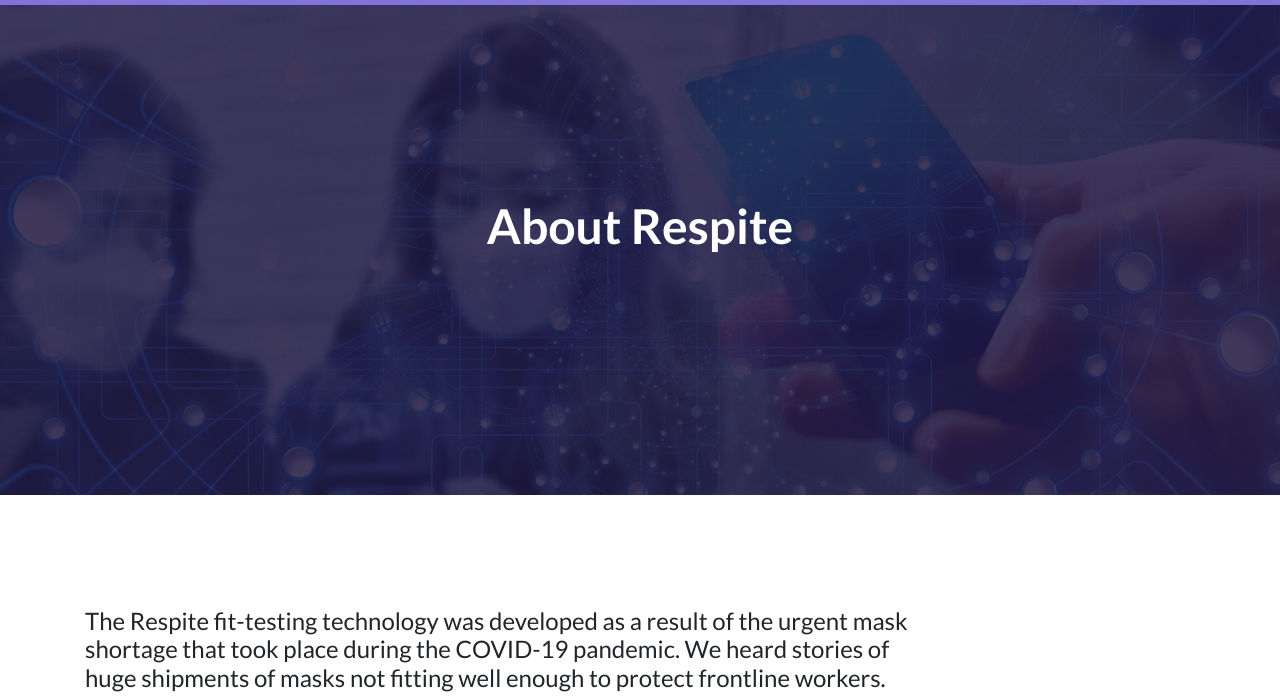
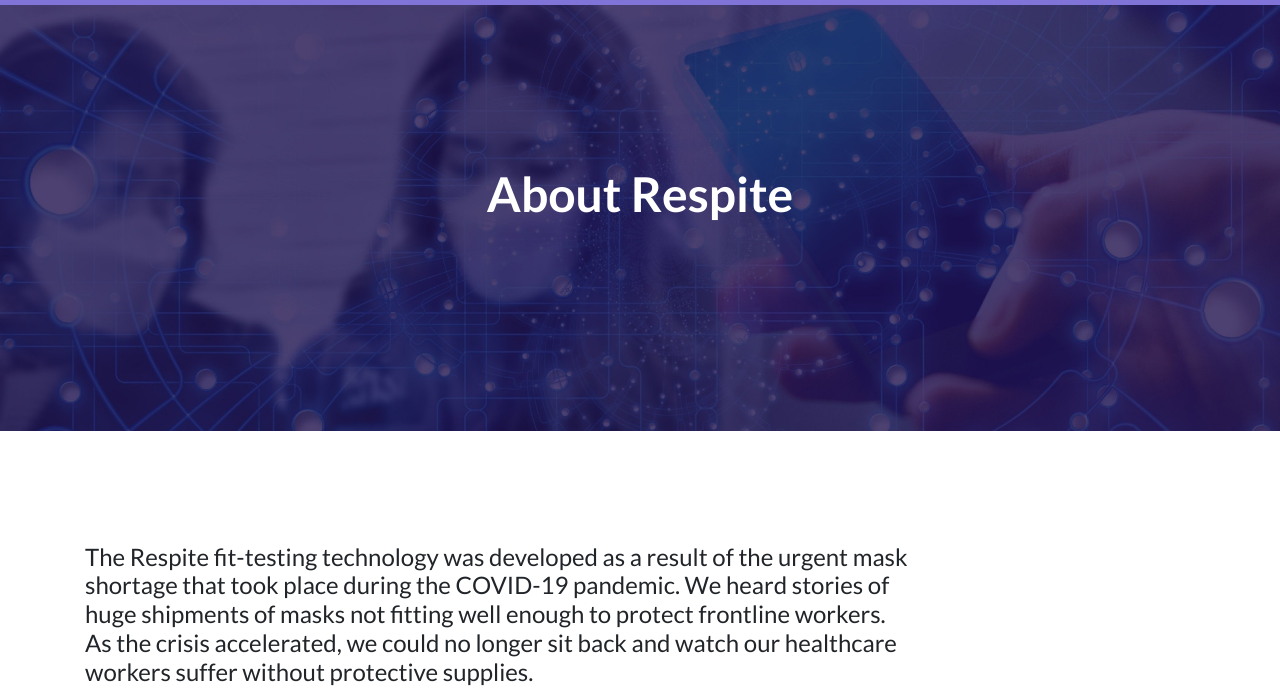
Before and after one commit to peter-novak-m/respite, a website: page about.html in a window 1280 px wide. Shown: the part 83-779 px from the top of the page. Drawn offline with Linux system fonts and the light colour scheme.

```diff
--- a/about.html
+++ b/about.html
@@ -75,6 +75,10 @@
     <header
       class="masthead text-white text-center"
       style="background-image: url('img/blank_background.jpg')"
+      padding-top:
+      2rem;
+      padding-bottom:
+      2rem;
       ;
     >
       <div class="overlay"></div>
--- a/css/landing-page.css
+++ b/css/landing-page.css
@@ -27,15 +27,7 @@
   padding-bottom: 8rem;
 }
 
-header.masthead .overlay {
-  position: absolute;
-  background-color: #212529;
-  height: 100%;
-  width: 100%;
-  top: 0;
-  left: 0;
-  opacity: 0.3;
-}
+
 
 header.masthead h1 {
   font-size: 2rem;
@@ -43,8 +35,8 @@
 
 @media (min-width: 768px) {
   header.masthead {
-    padding-top: 12rem;
-    padding-bottom: 12rem;
+    padding-top: 10rem;
+    padding-bottom: 10rem;
   }
   header.masthead h1 {
     font-size: 3rem;
```
Also changed, not shown: index.html (+6 -0 lines).
